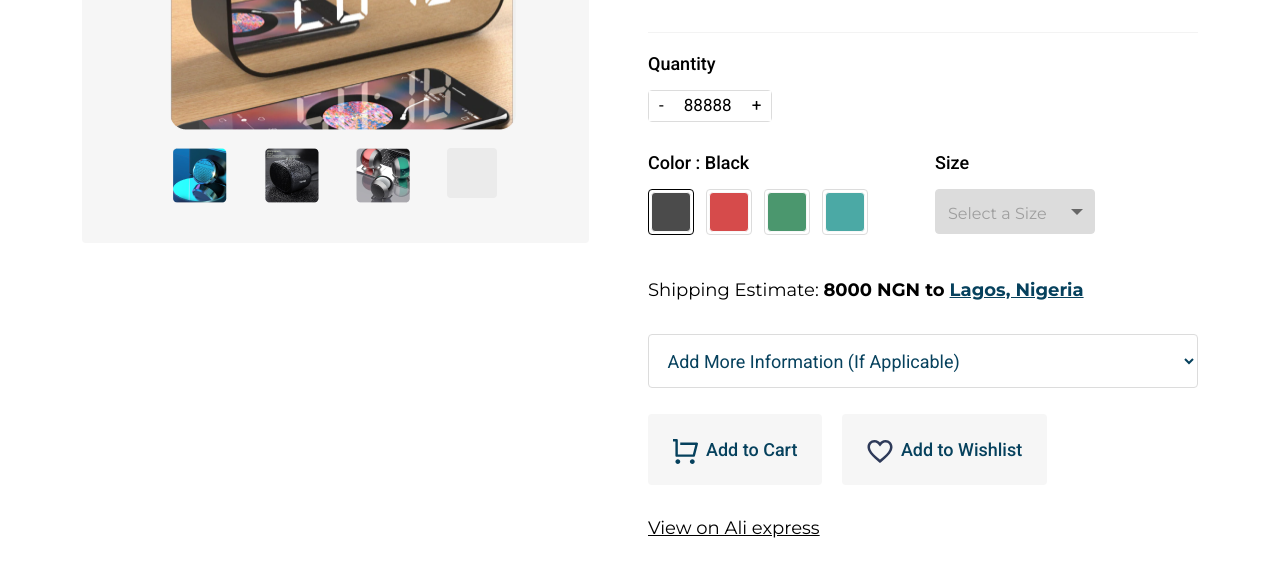
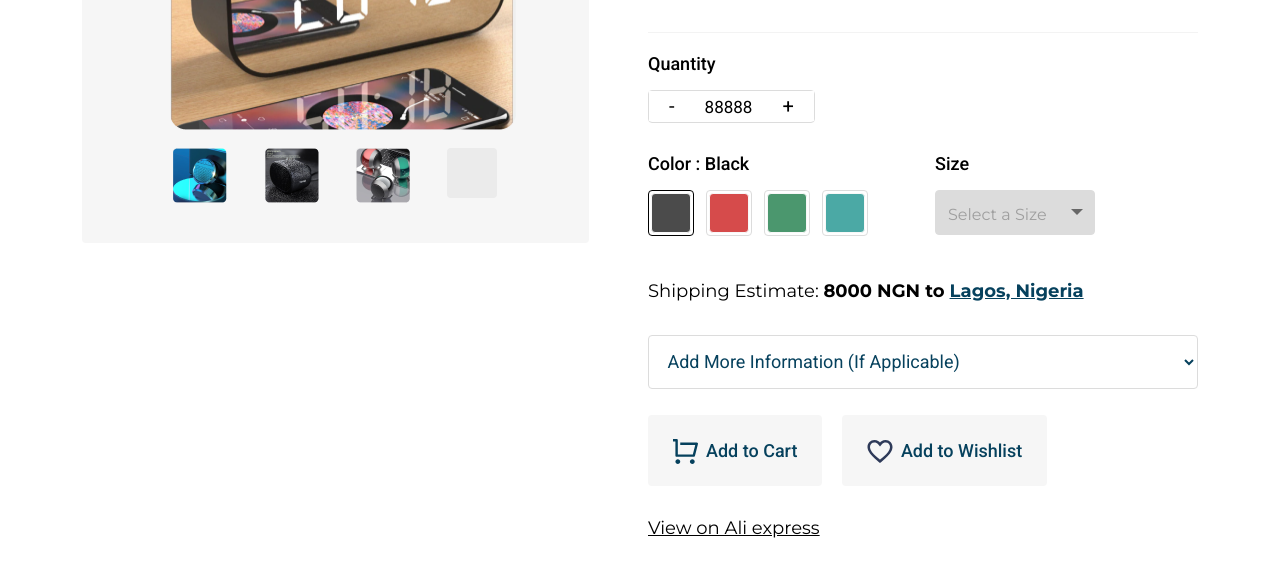
Before and after one commit to lawalkeyd/Stackf_product_detail_page, a plain HTML site: page index.html in a window 1280 px wide. Shown: the part 315-892 px from the top of the page. Drawn offline with nearby package versions, Linux system fonts and the light colour scheme.

Commit message:
Edited design

```diff
--- a/src/css/mystyle.css
+++ b/src/css/mystyle.css
@@ -168,8 +168,8 @@ body
     border: none;
     background-color: #fff;
     font-weight: 400;
-    font-size: 17px;
-    padding: 0 10px;
+    font-size: 20px;
+    padding: 0 20px;
     height: 30px;
 }
 
```
